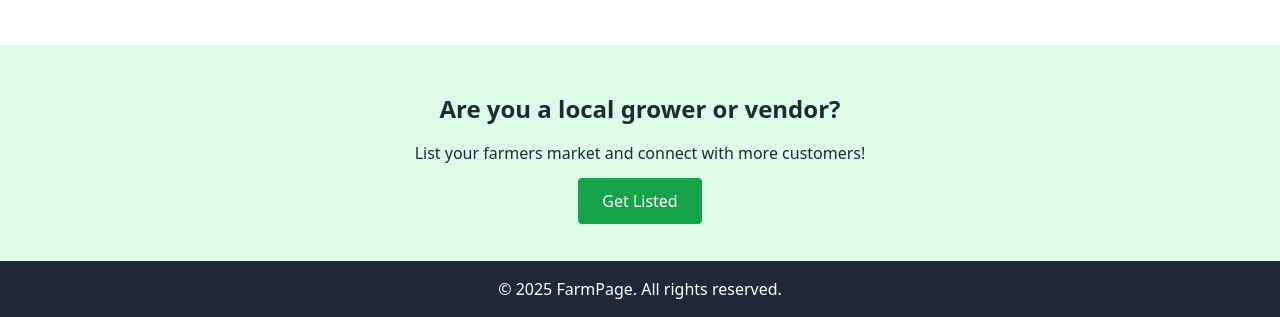
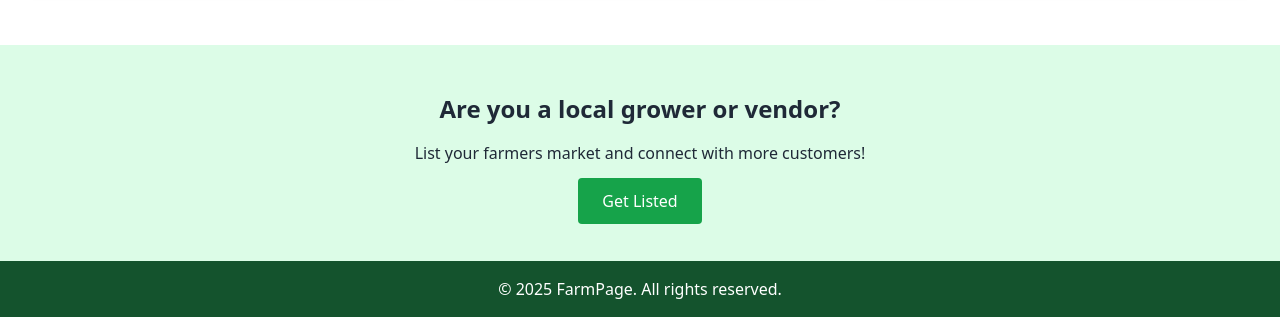
Before and after one commit to ixoekea/FarmPage, a plain HTML site: page index.html in a window 1280 px wide. Shown: the part 852-1169 px from the top of the page. Drawn offline with nearby package versions, Linux system fonts and the light colour scheme.

Commit message:
footer
Updating footer color

```diff
--- a/index.html
+++ b/index.html
@@ -102,7 +102,7 @@
     </section>
 
     <!-- Footer -->
-    <footer class="bg-gray-800 text-white text-center p-4">
+    <footer class="bg-green-900 text-white text-center p-4">
       &copy; 2025 FarmPage. All rights reserved.
     </footer>
   </body>
```
Also changed, not shown: farm-profile.html (+1 -1 lines), farmprofilesmain.html (+2 -2 lines).
